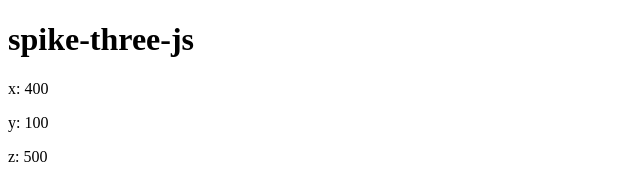
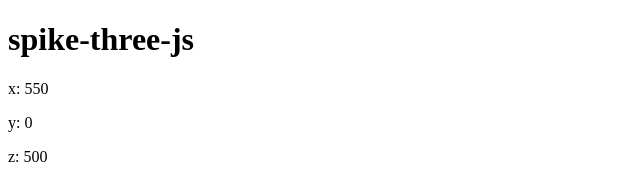
Before and after one commit to shimpeiws/spike-three-js, a React app: page / in a window 1280 px wide. Shown: the top 180 px of the page, without its empty margins (0-640 px from the left). Built offline with nearby package versions, Linux system fonts and the light colour scheme; no server answers; the HTML template or start-up script is replaced by a standard one.

Commit message:
Adjust position

```diff
--- a/src/main.tsx
+++ b/src/main.tsx
@@ -6,7 +6,7 @@ import { ThreeComponent } from "./three";
 export const CameraPositionContext = React.createContext<CameraPositions>({
   x: 0,
   y: 0,
-  z: 0,
+  z: 0
 });
 
 type CameraPositions = {
@@ -38,8 +38,8 @@ function Buttons(props: BUttonsProps) {
 }
 
 function Main() {
-  const [cameraX, setCameraX] = React.useState(400);
-  const [cameraY, setCameraY] = React.useState(100);
+  const [cameraX, setCameraX] = React.useState(550);
+  const [cameraY, setCameraY] = React.useState(0);
   const [cameraZ, setCameraZ] = React.useState(500);
   return (
     <CameraPositionContext.Provider
--- a/src/three.tsx
+++ b/src/three.tsx
@@ -4,10 +4,10 @@ import { MeshLambertMaterial, Mesh } from "three";
 import { CameraPositionContext } from "./main";
 
 const box = {
-  h: 248,
-  w: 168,
-  x: 209,
-  y: 88
+  h: 590,
+  w: 170,
+  x: 205,
+  y: 311
 };
 
 const landMarks = [
```
